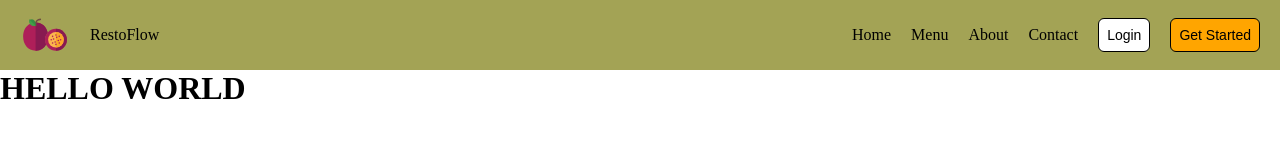
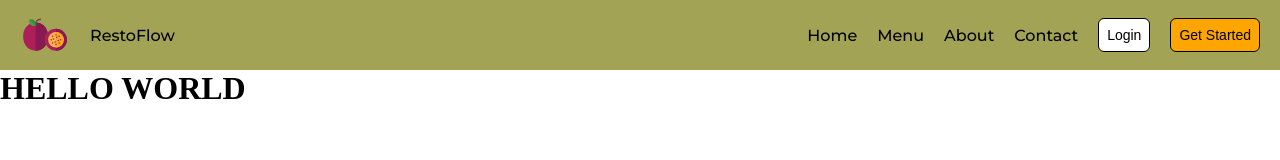
Before and after one commit to Sanjukta45/Restaurant_Managment_System, a React (Vite) app: page / in a window 1280 px wide. Shown: the top 160 px of the page. Built offline with nearby package versions, Linux system fonts and the light colour scheme.

Commit message:
hero section added

```diff
--- a/src/assets/Components/Navbar.css
+++ b/src/assets/Components/Navbar.css
@@ -1,7 +1,9 @@
+@import url('https://fonts.googleapis.com/css2?family=Inter:ital,opsz,wght@0,14..32,100..900;1,14..32,100..900&family=Montserrat:ital,wght@0,100..900;1,100..900&display=swap');
 *{
     margin:0;
     padding:0;
     box-sizing:border-box;
+
 }
 
 .navBar{
@@ -14,6 +16,9 @@
     padding:0 20px;
     /* position:relative; */
     position: sticky;
+    font-family: "Montserrat", sans-serif;
+    font-optical-sizing: auto;
+    font-weight: 500;
 }
 
 .logoPart{
--- a/src/index.css
+++ b/src/index.css
@@ -1,4 +1,6 @@
+
 *{
  margin: 0;
  padding: 0;
+
 }
```
Also changed, not shown: src/assets/Components/HeroSection.tsx (added, +15 -0 lines).
